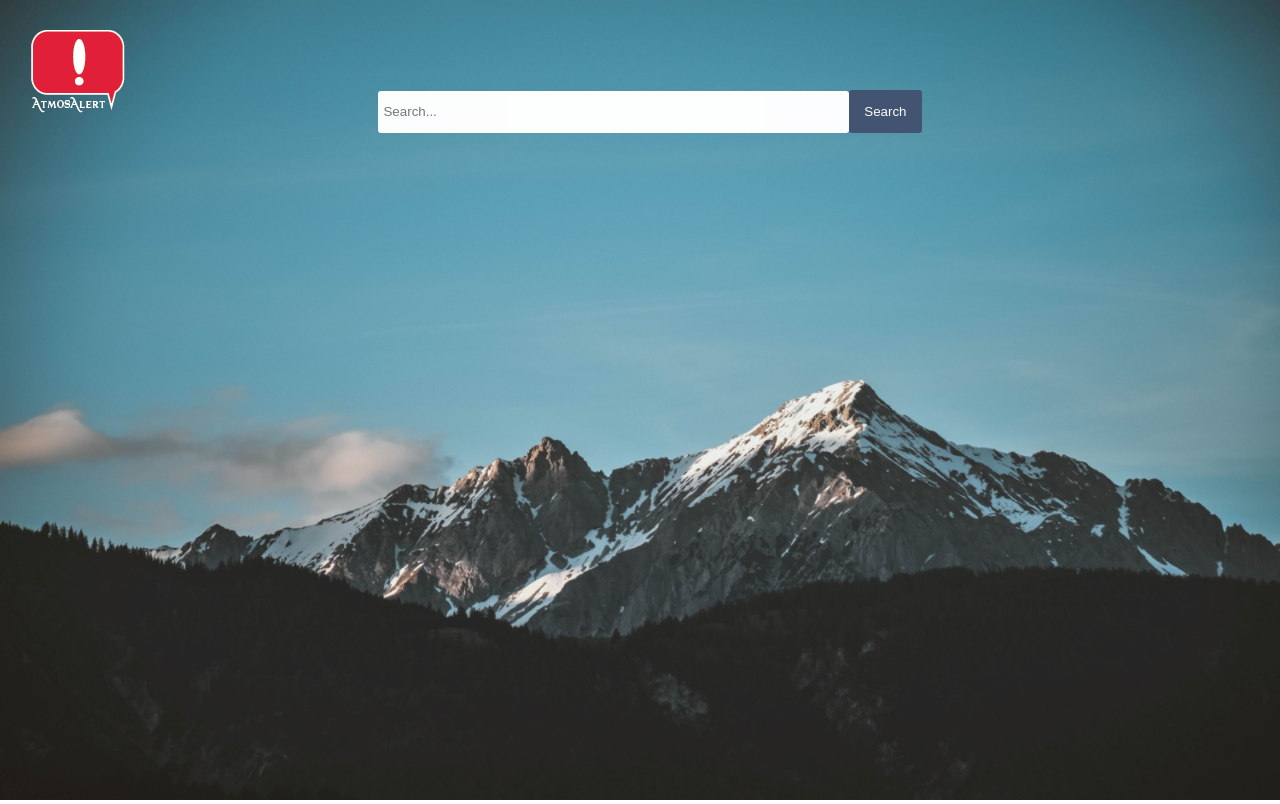
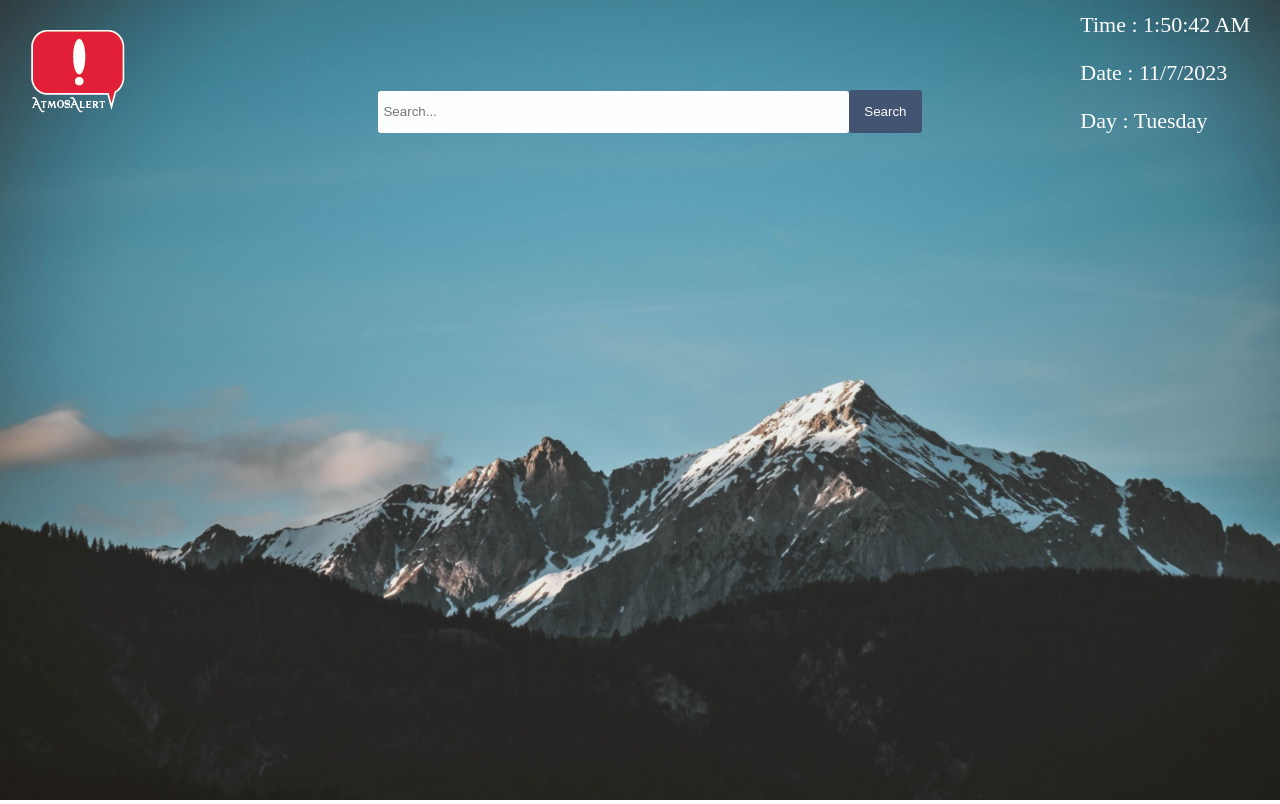
Before and after one commit to ILadutska/React-Weather-Channel, a React (Create React App) app: page / in a window 1280 px wide. Built offline with nearby package versions, Linux system fonts and the light colour scheme.

Commit message:
added current day, date, time

```diff
--- a/src/App.css
+++ b/src/App.css
@@ -60,36 +60,38 @@
   background-color: #333;
 }
 
-.containerTime h6 {
+.DateTimeDay{
   position: absolute;
   top: -10px;
   right: 30px;
   color: #fff;
   font-size: 22px;
   font-weight: 200;
+  font-family: 'Times New Roman', Times, serif;
+  font-style: normal;
 
 }
 
-.containerDay h6 {
+/*.containerDay{
   position: absolute;
   top: 30px;
   right: 30px;
-  color: #fff;
+  color: #c54949;
   font-size: 22px;
   font-weight: 200;
 
 }
 
-.containerDate h6 {
+.containerDate{
   position: absolute;
   top: 70px;
   right: 30px;
-  color: #fff;
+  color: #b72222;
   font-size: 22px;
   font-weight: 200;
 
 }
 
-/*.App-link {
+.App-link {
   color: #61dafb;
 }*/
--- a/src/App.js
+++ b/src/App.js
@@ -1,41 +1,24 @@
+import React from 'react';
 import logo from './logodesigns.png';
-import background from './mountains.jpg'
+import background from './mountains.jpg';
 import './App.css';
+import DateTime from './DateTime.js';
 
 function App() {
   return (
     <div className="App">
         <div className="image-container">
+        <div className = "DateTimeDay"><DateTime></DateTime></div>
         {<img src={background} className="background" alt="mountains"/>}
+
         {<img src={logo} className="cw-logo" alt="logo" />}
+
         </div>
-        <div class="search-container">
+        <div className="search-container">
         <input type="text" placeholder="Search..."></input>
-        <button type="submit">Search</button>
-    </div>
-    <div class="containerTime">
-        <h6 id="currentTime"></h6>
-    </div>
-    <div class="containerDay">
-        <h6 id="currentDay"></h6>
-    </div>
-    <div class="containerDate">
-        <h6 id="currentDate"></h6>
-    </div>
-    <script src="script.js"></script>
+        <button type="submit">Search</button></div>
 
 
-        {/* <p>
-          Cool Stuff
-        </p>
-        <a
-          className="App-link"
-          href="https://www.weather.gov/"
-          target="_blank"
-          rel="noopener noreferrer"
-        >
-          Learn React
-        </a> */}
     </div>
   );
 }
--- /dev/null
+++ b/src/DateTime.js
@@ -0,0 +1,24 @@
+import  React, { useState , useEffect } from 'react';
+
+export const DateTime = () => {
+
+    var [date,setDate] = useState(new Date());
+
+    useEffect(() => {
+        var timer = setInterval(()=>setDate(new Date()), 1000 )
+        return function cleanup() {
+            clearInterval(timer)
+        }
+
+    });
+
+    return(
+        <div>
+            <p> Time : {date.toLocaleTimeString()}</p>
+            <p> Date : {date.toLocaleDateString()}</p>
+            <p>Day  : {date.toLocaleDateString('en-US', { weekday: 'long' })}</p>
+
+        </div>
+    )
+}
+export default DateTime
```
